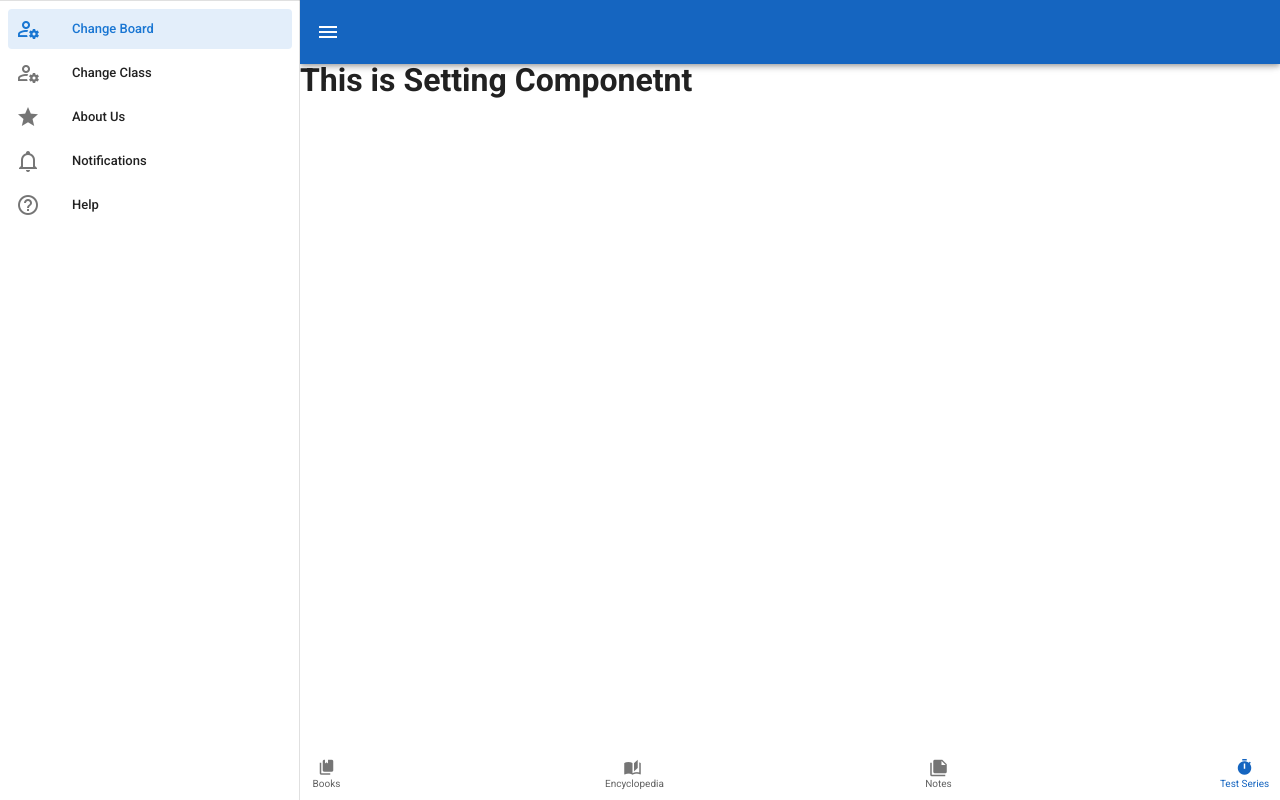
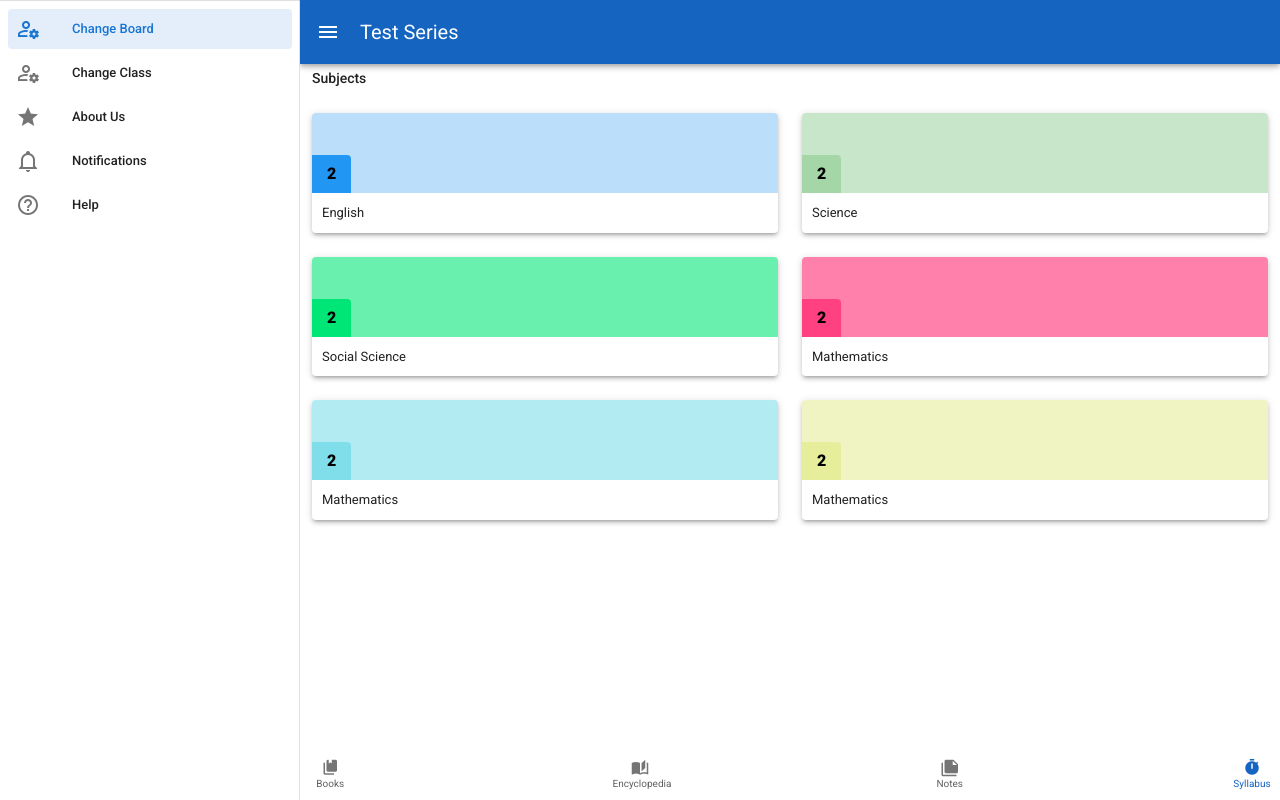
Before and after one commit to hi4manohar/edunotes, a Vue app: page /settings in a window 1280 px wide. Built offline with nearby package versions, Linux system fonts and the light colour scheme; sample sign-in values are in the browser's storage.

Commit message:
syllabus page

```diff
--- a/src/components/common/Footer.vue
+++ b/src/components/common/Footer.vue
@@ -37,11 +37,11 @@
 
     <router-link to="settings">
       <div
-        class="footbtn enc"
+        class="footbtn"
         :class="[active === 'settings' ? 'active' : '']"
         ripple
       >
-        <v-icon>mdi-timer</v-icon>Test Series
+        <v-icon>mdi-timer</v-icon>Syllabus
       </div>
     </router-link>
   </v-footer>
--- a/src/components/welcome/Welcome.vue
+++ b/src/components/welcome/Welcome.vue
@@ -58,4 +58,8 @@ export default {
   bottom: 0px;
   height: 50px !important;
 }
+.v-carousel{
+  max-width: 500px;
+  margin:0 auto;
+}
 </style>
--- a/src/views/ArticleList.vue
+++ b/src/views/ArticleList.vue
@@ -1,7 +1,7 @@
 <template>
   <v-app>
     <div v-show="!articleContent">
-      <Header pagetitle="Read"/>
+      <Header pagetitle="Read Article"/>
       <v-content class="pt-0">
         <div class="skloader" v-if="skloader.loading">
           <v-list-item v-for="n in 3" :key="n">
@@ -146,4 +146,6 @@ export default {
 .skloader .v-list-item__content {
   padding: 0px;
 }
+
+
 </style>
--- a/src/views/Notes.vue
+++ b/src/views/Notes.vue
@@ -36,7 +36,6 @@ import Header from "@/components/common/Header.vue";
 import Footer from "@/components/common/Footer.vue";
 
 export default {
-
   name: "Notes",
   components: {
     Header,
@@ -68,4 +67,20 @@ export default {
   font-size: 11px;
   padding: 5px 10px;
 }
+.card-header{
+  height: 80px;
+  position: relative;
+}
+.card-header span{
+  position: absolute;
+  bottom:0px;
+  padding:7px 15px;
+  font-weight: 800;
+  color: #000;
+  border-radius: 0px 4px 0px 0px;
+}
+.card-footer{
+  padding:10px;
+  font-size: 13px;
+}
 </style>
--- a/src/views/Settings.vue
+++ b/src/views/Settings.vue
@@ -1,8 +1,76 @@
 <template>
   <v-app>
-    <Header />
+    <Header pagetitle="Test Series"/>
     <v-content class="pt-0">
-      <h1>This is Setting Componetnt</h1>
+      <v-container>
+          <v-row>
+            <v-col>
+              <h4>Subjects</h4>
+            </v-col>
+          </v-row>
+          <v-row>
+            <v-col cols="6">
+              <v-card :elevation="3"  v-ripple>
+                <div class="card-header blue lighten-4">
+                  <span class="blue lighten-6">2</span>
+                </div>
+                <div class="card-footer">
+                  English
+                </div>
+              </v-card>
+            </v-col>
+            <v-col cols="6">
+              <v-card :elevation="3"  v-ripple>
+                <div class="card-header green lighten-4">
+                  <span class="green lighten-3">2</span>
+                </div>
+                <div class="card-footer">
+                  Science
+                </div>
+              </v-card>
+            </v-col>
+            <v-col cols="6">
+              <v-card :elevation="3"  v-ripple>
+                <div class="card-header green accent-2">
+                  <span class="green accent-3">2</span>
+                </div>
+                <div class="card-footer">
+                  Social Science
+                </div>
+              </v-card>
+            </v-col>
+            <v-col cols="6">
+              <v-card :elevation="3" v-ripple>
+                <div class="card-header pink accent-1" >
+                  <span class="pink accent-2">2</span>
+                </div>
+                <div class="card-footer">
+                  Mathematics
+                </div>
+              </v-card>
+            </v-col>
+            <v-col cols="6">
+              <v-card :elevation="3" v-ripple>
+                <div class="card-header cyan lighten-4" >
+                  <span class="cyan lighten-3">2</span>
+                </div>
+                <div class="card-footer">
+                  Mathematics
+                </div>
+              </v-card>
+            </v-col>
+            <v-col cols="6">
+              <v-card :elevation="3" v-ripple>
+                <div class="card-header lime lighten-4" >
+                  <span class="lime lighten-3">2</span>
+                </div>
+                <div class="card-footer">
+                  Mathematics
+                </div>
+              </v-card>
+            </v-col>
+          </v-row>
+        </v-container>
     </v-content>
     <Footer active="settings" />
   </v-app>
@@ -28,4 +96,20 @@ export default {
   margin-bottom: 56px !important;
   overflow: auto;
 }
+.card-header{
+  height: 80px;
+  position: relative;
+}
+.card-header span{
+  position: absolute;
+  bottom:0px;
+  padding:7px 15px;
+  font-weight: 800;
+  color: #000;
+  border-radius: 0px 4px 0px 0px;
+}
+.card-footer{
+  padding:10px;
+  font-size: 13px;
+}
 </style>
```
